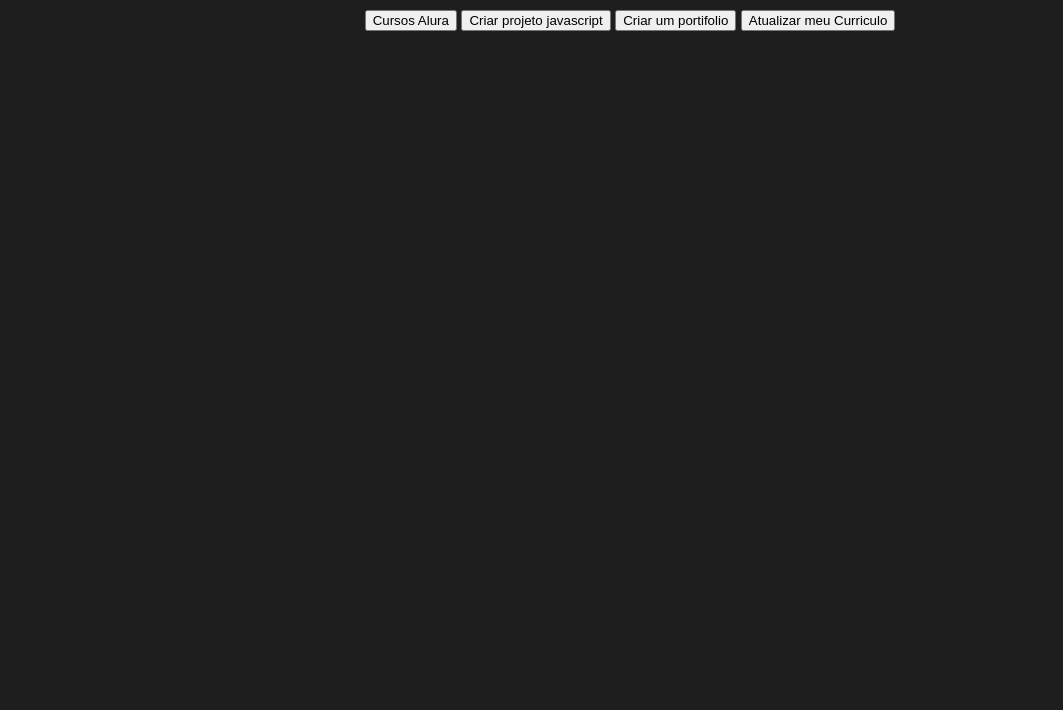
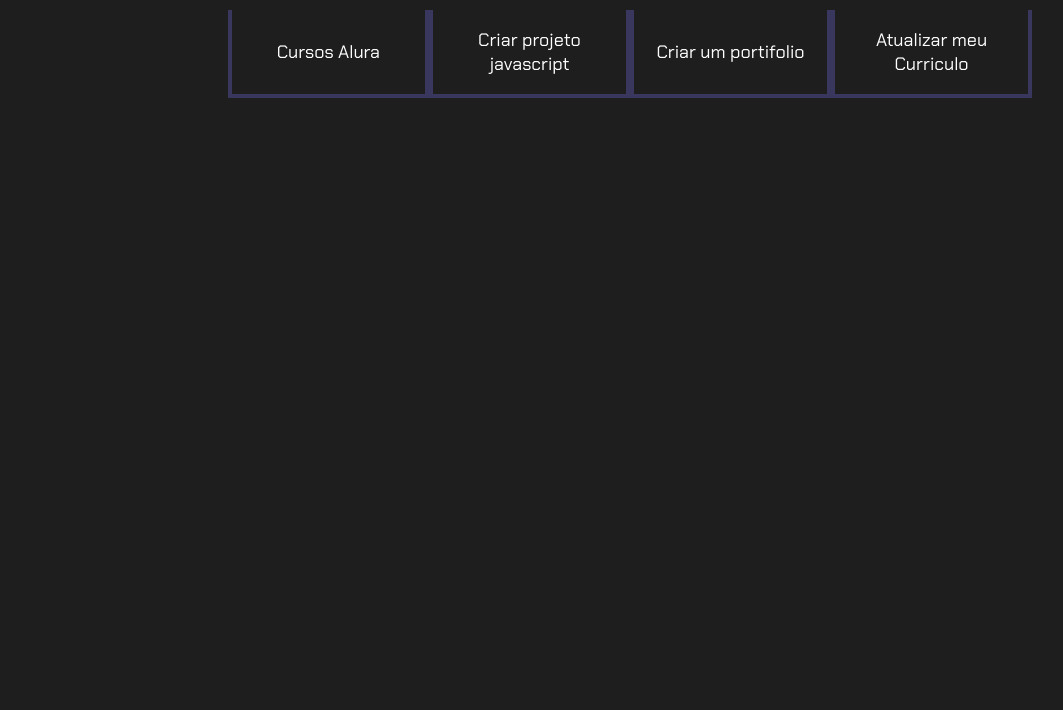
Before and after one commit to lucashenrichse/josefa-1-trimestre-2024, a plain HTML site: page index.html in a window 1280 px wide. Shown: the part 90-800 px from the top of the page, without its empty margins (10-1073 px from the left). Drawn offline with Linux system fonts and the light colour scheme.

Commit message:
Add files via upload

```diff
--- a/index.html
+++ b/index.html
@@ -10,7 +10,7 @@
     <section class="conteudo-principal">
         <h2 class="titulo-principal">Meus Objetivos do ano <samp>_</samp> </h2>
         <div class="botoes">
-            <button class="botao">Cursos Alura</button>
+            <button class="botao ativo">Cursos Alura</button>
             <button class="botao">Criar projeto javascript</button>
             <button class="botao">Criar um portifolio</button>
             <button class="botao">Atualizar meu Curriculo</button>
--- a/style.css
+++ b/style.css
@@ -34,3 +34,42 @@ body{
 .titulo-principal span{
     color: var(--rosa);
 }
+
+.botao{
+    font-family: "Chakra Petch", sans-serif;
+    background-color: var(--botao-inativo);
+    color: var(--branco);
+    display: flex;
+    justify-content: center;
+    padding: 1em;
+    font-size: 18px;
+    align-items: center;
+    width: 100%;
+    border-bottom: 4px solid var(--botao-ativo);
+    border-left: 4px solid var(--botao-ativo);
+    border-right: 4px solid var(--botao-ativo);
+   border-top: none;
+}
+.botao :first-child{
+border-radius: 40px 40px 0 0;
+}
+
+.botoes{
+    display: block;
+}
+
+.ativo{
+    background-color: ;
+}
+
+@media screen and (min-width: 768px){
+    .botoes
+    {
+        display: flex;
+    }
+
+    .botao :first-child{
+    border-radius: 40px 0 0 0;
+
+    }
+}
```
